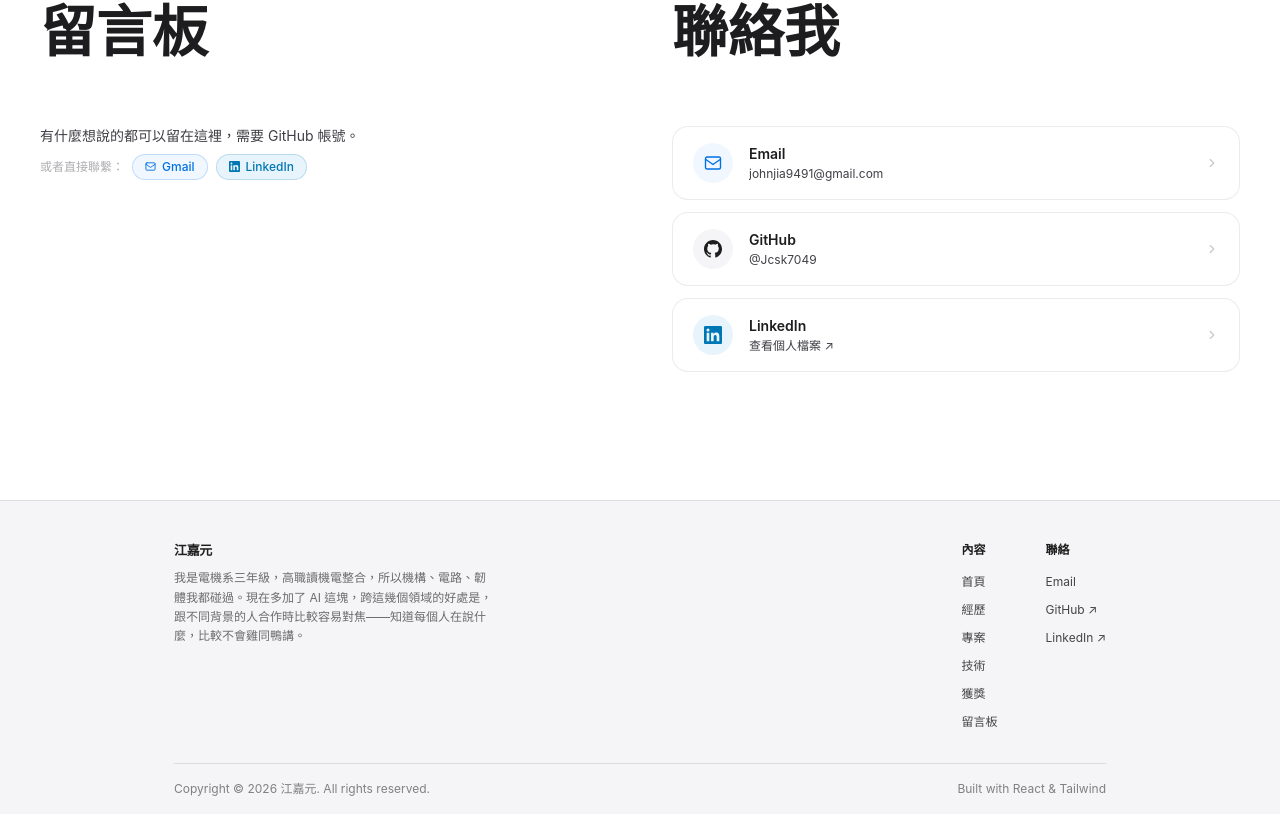
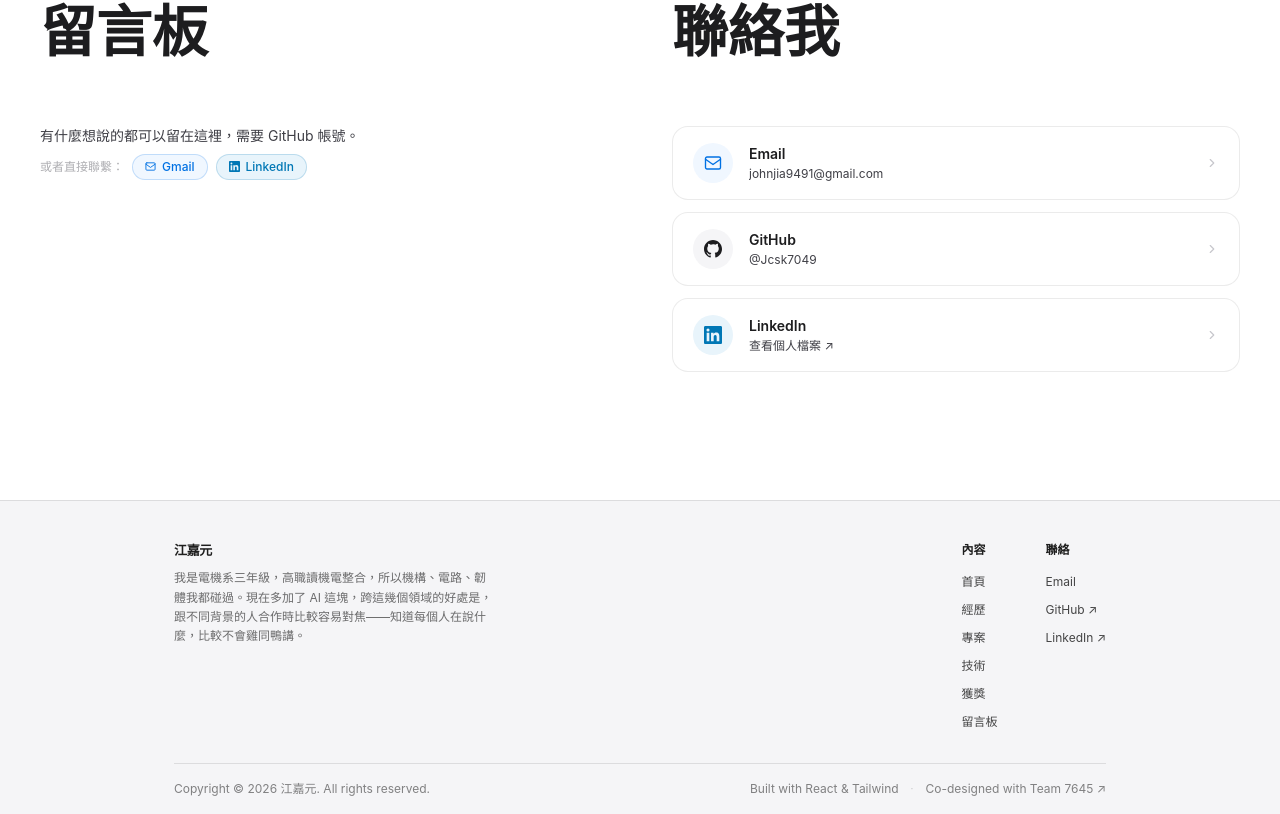
Before and after one commit to Jcsk7049/personal-website, a React (Vite) app: page / in a window 1280 px wide. Shown: the part 5788-6602 px from the top of the page. Built offline with nearby package versions, Linux system fonts and the light colour scheme.

Commit message:
Add co-designer credit to footer linking nkhs.team7645.com/cms
https://claude.ai/code/session_01QcnECNqYPmTWxxzFS9SAdz

```diff
--- a/src/App.jsx
+++ b/src/App.jsx
@@ -111,7 +111,16 @@ function HomePage() {
             <p className="text-[12px] text-[rgba(0,0,0,0.48)]">
               Copyright © {new Date().getFullYear()} {cv.profile.name}. All rights reserved.
             </p>
-            <p className="text-[12px] text-[rgba(0,0,0,0.48)]">Built with React &amp; Tailwind</p>
+            <div className="flex items-center gap-3">
+              <p className="text-[12px] text-[rgba(0,0,0,0.48)]">Built with React &amp; Tailwind</p>
+              <span className="text-[rgba(0,0,0,0.2)] text-[10px]">·</span>
+              <a href="https://nkhs.team7645.com/cms"
+                 target="_blank" rel="noopener noreferrer"
+                 className="text-[12px] text-[rgba(0,0,0,0.48)] hover:text-[#0066CC]"
+                 style={{ transition: 'color 0.32s cubic-bezier(0,0,0.2,1)' }}>
+                Co-designed with Team 7645 ↗
+              </a>
+            </div>
           </div>
 
         </div>
```
